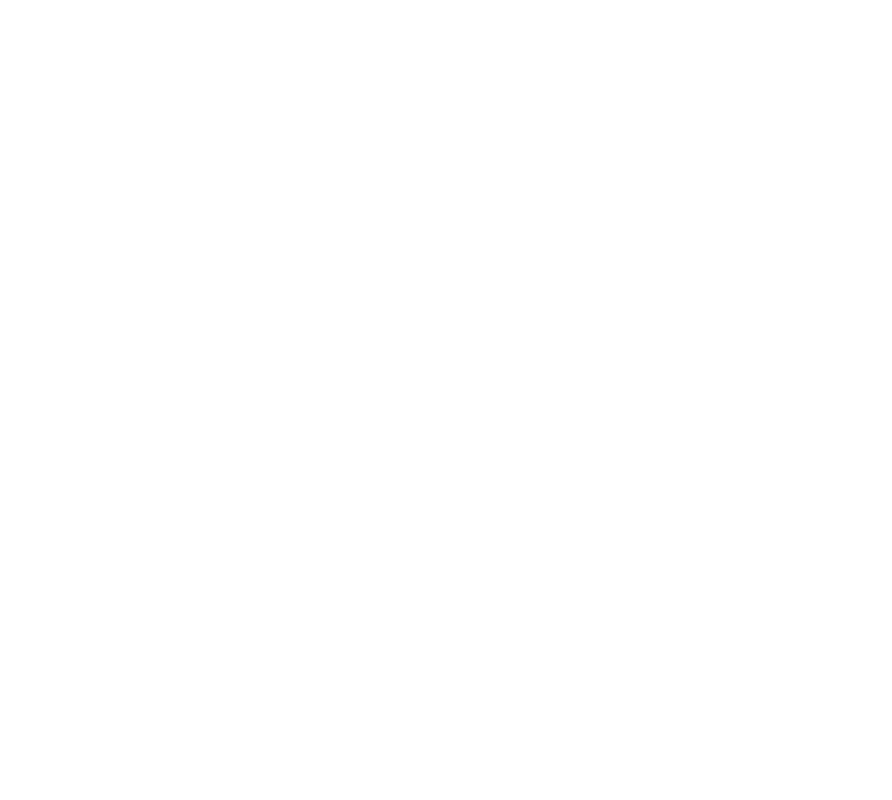
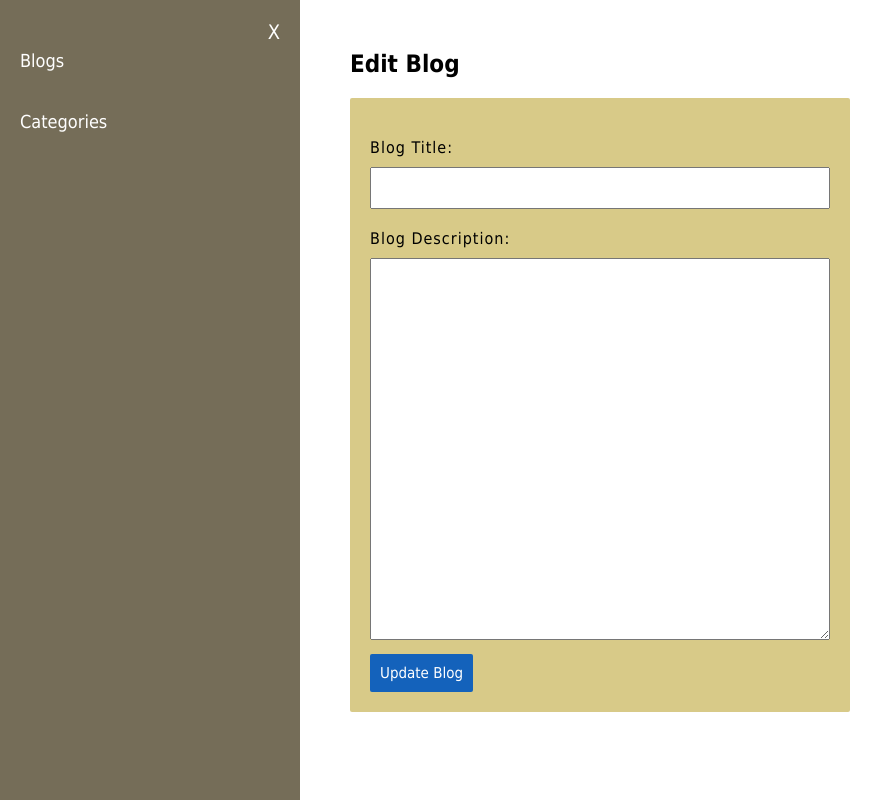
Before and after one commit to EdwardianBangash/VuetifyBlog, a Vue app: page /dashboard/addBlog in a window 1280 px wide. Before the commit this address had no page. Shown: the whole page, without its empty margins (0-892 px from the left). Built offline with nearby package versions, Linux system fonts and the light colour scheme.

Commit message:
Dashboard Completed

```diff
--- /dev/null
+++ b/src/dashboard/AddBlog.vue
@@ -0,0 +1,22 @@
+<template>
+    <div class="wrapper">
+        <h2>Edit Blog</h2>
+        <form>
+        <div class="form-group">
+            <label for="">Blog Title:</label>
+            <input type="text" class="form-control">
+        </div>
+        <div class="form-group">
+            <label for="">Blog Description:</label>
+            <textarea class="form-control" cols="100" rows="20"></textarea>
+        </div>
+        <button type="submit" class="btn btn-submit">Update Blog</button>
+    </form>
+    </div>
+</template>
+
+<script>
+export default {
+
+}
+</script>
--- /dev/null
+++ b/src/dashboard/AddCategory.vue
@@ -0,0 +1,22 @@
+<template>
+    <div class="wrapper">
+        <h2>Edit Category</h2>
+        <form>
+        <div class="form-group">
+            <label for="">Category Name:</label>
+            <input type="text" class="form-control">
+        </div>
+        <button type="submit" class="btn btn-submit">Update Category</button>
+    </form>
+    </div>
+</template>
+
+<script>
+export default {
+
+}
+</script>
+
+<style scoped>
+
+</style>
--- /dev/null
+++ b/src/dashboard/EditBlog.vue
@@ -0,0 +1,22 @@
+<template>
+    <div class="wrapper">
+        <h2>Edit Blog</h2>
+        <form>
+        <div class="form-group">
+            <label for="">Blog Title:</label>
+            <input type="text" class="form-control">
+        </div>
+        <div class="form-group">
+            <label for="">Blog Description:</label>
+            <textarea class="form-control" cols="100" rows="20"></textarea>
+        </div>
+        <button type="submit" class="btn btn-submit">Update Blog</button>
+    </form>
+    </div>
+</template>
+
+<script>
+export default {
+
+}
+</script>
--- a/src/dashboard/TheBlogs.vue
+++ b/src/dashboard/TheBlogs.vue
@@ -1,5 +1,6 @@
 <template>
   <div class="wrapper">
+    <h2>Blog List</h2>
     <table>
       <tr>
         <th>#</th>
@@ -12,7 +13,7 @@
           <td>{{ blog.id }}</td>
           <td>{{ blog.title }}</td>
           <td>{{ blog.desc }}</td>
-          <button class="btn btn-edit">Edit</button>
+          <router-link :to="{name:'editBlog', params:{id:1}}" class="btn btn-edit">Edit</router-link>
           <button class="btn btn-delete">Delete</button>
         </tr>
       </tbody>
--- a/src/dashboard/TheCategories.vue
+++ b/src/dashboard/TheCategories.vue
@@ -1,5 +1,6 @@
 <template>
     <div class="wrapper">
+        <h2>Category List</h2>
         <table cellspacing="0" cellpadding="0">
         <tr>
             <th>#</th>
--- a/src/dashboard/TheHome.vue
+++ b/src/dashboard/TheHome.vue
@@ -122,15 +122,19 @@
     border-radius: 2px;
 }
 
-input {
+.form-control {
     width: 100%;
     font-size: 15px;
-    padding: 5px;
-    margin-top: 5px;
+    padding: 10px;
+    margin-top: 10px;
 }
 
 label{
-    font-weight: bold;
+    letter-spacing: 1px;
+}
+
+.form-group{
+    margin-top: 20px;
 }
 
 .btn-submit{
--- a/src/dashboard/layouts/TheNavbar.vue
+++ b/src/dashboard/layouts/TheNavbar.vue
@@ -5,12 +5,12 @@
       <li class="dropdown">Blogs</li>
       <ul class="child">
         <li><router-link to="/dashboard/blogs">Blog List</router-link></li>
-        <li><router-link to="/dashboard/blogs">Add Blog</router-link></li>
+        <li><router-link :to="{name:'addBlog'}">Add Blog</router-link></li>
       </ul>
       <li class="dropdown">Categories</li>
       <ul class="child">
         <li><router-link to="/dashboard/categories">Category List</router-link></li>
-        <li><router-link to="/dashboard/categories">Add Category</router-link></li>
+        <li><router-link :to="{name:'addCategory'}">Add Category</router-link></li>
       </ul>
     </ul>
   </div>
--- a/src/router/index.js
+++ b/src/router/index.js
@@ -3,7 +3,10 @@
 import DashboardHomeView from '../dashboard/TheHome.vue';
 import TheCategories from '../dashboard/TheCategories.vue';
 import EditCategory from '../dashboard/EditCategory.vue';
+import AddCategory from '../dashboard/AddCategory.vue';
 import TheBlogs from '../dashboard/TheBlogs.vue';
+import EditBlog from '../dashboard/EditBlog.vue';
+import AddBlog from '../dashboard/AddBlog.vue';
 
 const router = createRouter({
   history: createWebHistory(import.meta.env.BASE_URL),
@@ -23,6 +26,12 @@
           component: TheCategories,
         },
         {
+          path: 'addCategory',
+          name: 'addCategory',
+          component: AddCategory,
+          props: true
+        },
+        {
           path: 'editCategory/:id',
           name: 'editCategory',
           component: EditCategory,
@@ -32,6 +41,18 @@
           path: 'blogs',
           component: TheBlogs,
         },
+        {
+          path: 'addBlog',
+          name: 'addBlog',
+          component: AddBlog,
+          props: true
+        },
+        {
+          path: 'editBlog/:id',
+          name: 'editBlog',
+          component: EditBlog,
+          props: true
+        },
       ]
     }
   ]
```
